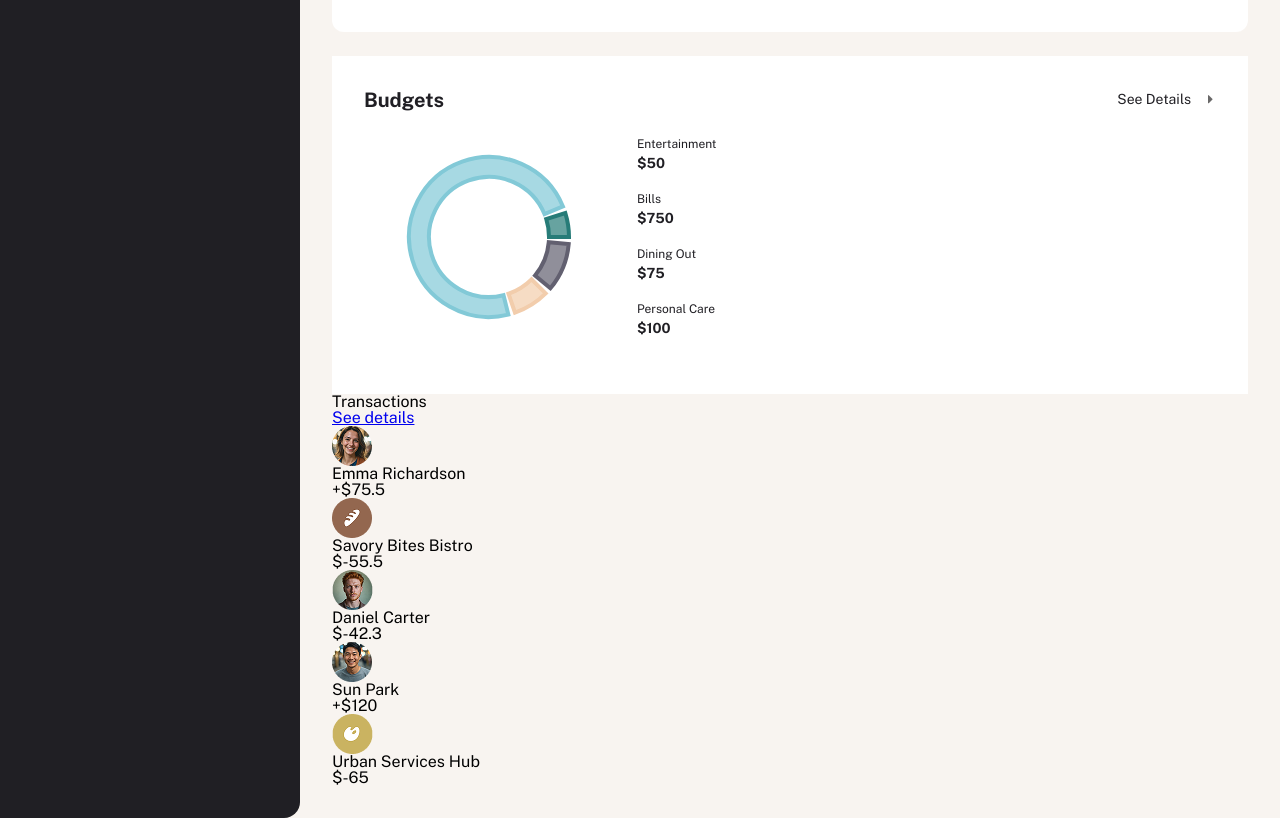
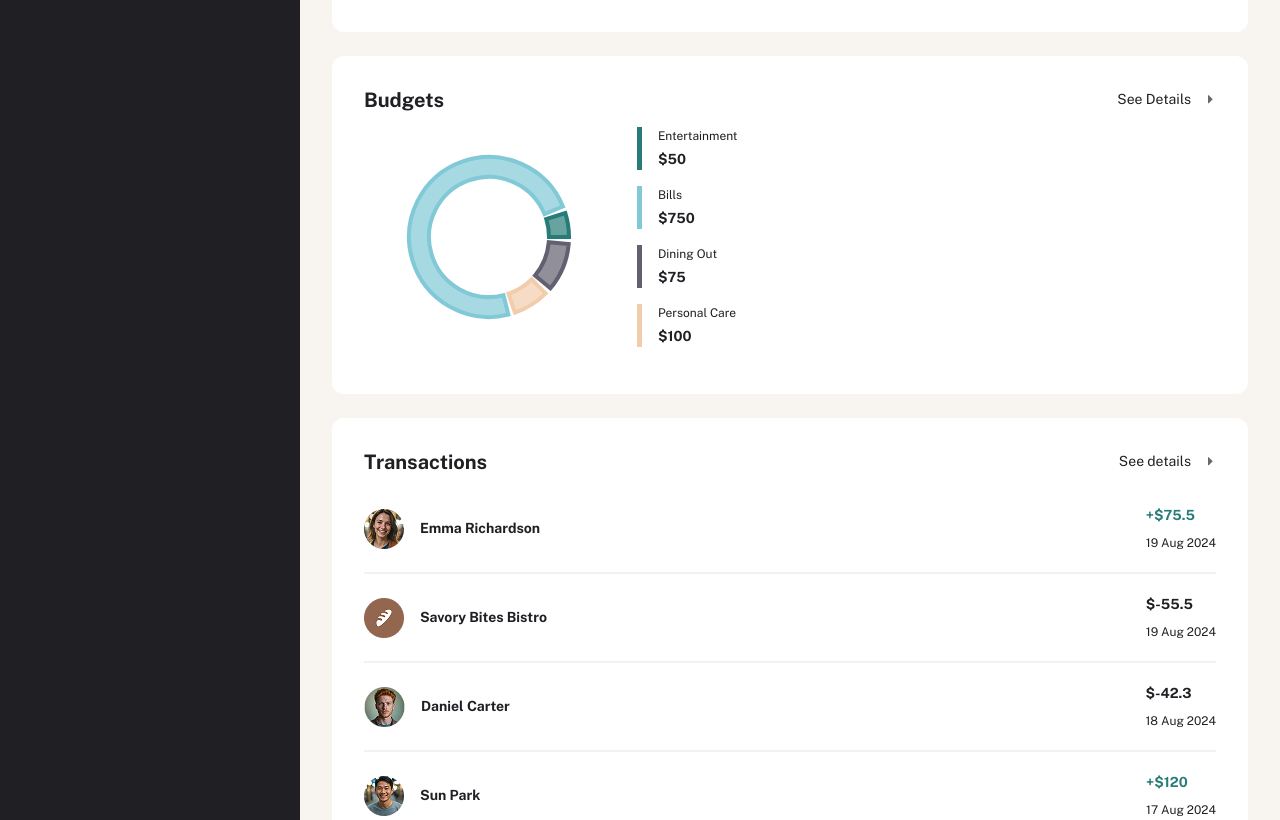
Before and after one commit to IvanaPusic/finance-app, a React (Vite) app: page / in a window 1280 px wide. Shown: the part 420-1240 px from the top of the page. Built offline with nearby package versions, Linux system fonts and the light colour scheme.

Commit message:
add date to transactions and style component

```diff
--- a/src/components/Budgets.tsx
+++ b/src/components/Budgets.tsx
@@ -47,7 +47,7 @@ const Budgets = ({ budgets }: Props) => {
             const { category, maximum } = budget;
 
             return (
-              <li key={category} className="bugets__category">
+              <li key={category} className="budgets__category">
                 <span className="budgets__category-title">{category}</span>
                 <span className="budgets__category-value">${maximum}</span>
               </li>
--- a/src/components/Transactions.tsx
+++ b/src/components/Transactions.tsx
@@ -1,35 +1,66 @@
-import type { Transaction } from '../types'
-import { Link } from 'react-router-dom';
+import type { Transaction } from "../types";
+import { Link } from "react-router-dom";
+import caret from "../assets/images/caret-right.png";
 
 type Props = {
   transactions: Transaction[];
-}
+};
 
 const Transactions = ({ transactions }: Props) => {
-  console.info("Transactions: ", transactions)
+  console.info("Transactions: ", transactions);
+  const dateOptions: Intl.DateTimeFormatOptions = {
+    day: "2-digit",
+    month: "short",
+    year: "numeric",
+  };
   return (
-    <section className='transactions'>
-      <div className="transactions-container">
-        <h2>Transactions</h2>
-        <Link to="/transactions">See details</Link>
+    <section className="transactions">
+      <div className="transactions__container">
+        <h2 className="transactions__container-title">Transactions</h2>
+        <Link to="/transactions" className="transactions__container-link">
+          <span>See details</span>
+          <img src={caret} alt="" />
+        </Link>
       </div>
       <ul className="transactions__content">
-        {
-          transactions.slice(0,5).map((transaction: Transaction) => {
-            return <li key={transaction.name} className='transactions__transaction'>
-                <div className="transactions__transaction-user">
-                  {transaction.avatar && <img src={transaction.avatar} alt={transaction.name} />}
-                  <p className="transactions__transaction-user-name">{transaction.name}</p>
-                </div>
-                <div className="transactions__transaction-info">
-                    <p className="transactions__transaction-info-value">{transaction.amount > 0 ? `+$${transaction.amount}` : `$${transaction.amount}` }</p>
-                </div>
+        {transactions.slice(0, 5).map((transaction: Transaction) => {
+          const transactionsDate = new Date(transaction.date);
+          const formatedDate = transactionsDate.toLocaleDateString(
+            "en-GB",
+            dateOptions
+          );
+          return (
+            <li key={transaction.name} className="transactions__transaction">
+              <div className="transactions__transaction-user">
+                {transaction.avatar && (
+                  <img src={transaction.avatar} alt={transaction.name} />
+                )}
+                <p className="transactions__transaction-user-name">
+                  {transaction.name}
+                </p>
+              </div>
+              <div className="transactions__transaction-info">
+                <p
+                  className={
+                    transaction.amount > 0
+                      ? `transactions__transaction-info-value-positive `
+                      : `transactions__transaction-info-value`
+                  }
+                >
+                  {transaction.amount > 0
+                    ? `+$${transaction.amount}`
+                    : `$${transaction.amount}`}
+                </p>
+                <p className="transactions__transaction-info-date">
+                  {formatedDate}
+                </p>
+              </div>
             </li>
-          })
-        }
+          );
+        })}
       </ul>
     </section>
-  )
-}
+  );
+};
 
-export default Transactions
+export default Transactions;
--- a/src/scss/components/_budgets.scss
+++ b/src/scss/components/_budgets.scss
@@ -7,7 +7,7 @@
   margin-top: 1.489rem;
   padding: 2rem;
   background-color: $white;
-
+  border-radius: 0.75rem;
   &__container {
     @include flex-between(0);
     &-title {
@@ -35,9 +35,9 @@
       @include font(0.875rem, 150%, normal, $clr-grey-500, $ff-public, 700);
       display: block;
     }
-    @include border-color(".budgets__category");
   }
   &__category-title {
     @include font(0.75rem, 150%, normal, $clr-grey-500, $ff-public, 400);
   }
+  @include border-color(".budgets__category");
 }
--- a/src/scss/components/_index.scss
+++ b/src/scss/components/_index.scss
@@ -5,3 +5,4 @@
 @forward "./stat-card";
 @forward "./pots";
 @forward "./budgets";
+@forward "./transactions";
--- /dev/null
+++ b/src/scss/components/_transactions.scss
@@ -0,0 +1,52 @@
+@use "../abstracts/colors" as *;
+@use "../abstracts/spacings" as *;
+@use "../abstracts/mixins" as *;
+@use "../abstracts/fonts" as *;
+
+.transactions {
+  background-color: $white;
+  margin-top: 1.489rem;
+  padding: 2rem;
+  border-radius: 0.75rem;
+  &__container {
+    @include flex-between(0);
+    &-title {
+      @include font(1.25rem, 120%, normal, $clr-grey-900, $ff-public, 700);
+    }
+    &-link {
+      text-decoration: none;
+      @include flex-center(0.75rem);
+      span {
+        @include font(0.875rem, 150%, normal, $clr-grey-500, $ff-public, 400);
+      }
+    }
+  }
+  &__content {
+    padding-top: 1.986rem;
+  }
+  &__transaction {
+    @include flex-between(0);
+    border-bottom: 2px solid $clr-grey-100;
+    padding-bottom: 1.25rem;
+    &:not(:first-child) {
+      padding-top: 1.25rem;
+    }
+    &-user {
+      @include flex-center(1rem);
+      &-name {
+        @include font(0.875rem, 150%, normal, $clr-grey-900, $ff-public, 700);
+      }
+    }
+    &-info-value {
+      @include font(0.875rem, 150%, normal, $clr-grey-900, $ff-public, 700);
+      padding-bottom: 0.499rem;
+    }
+    &-info-date {
+      @include font(0.75rem, 150%, normal, $clr-grey-500, $ff-public, 400);
+    }
+    &-info-value-positive {
+      @include font(0.875rem, 150%, normal, $green, $ff-public, 700);
+      padding-bottom: 0.499rem;
+    }
+  }
+}
```
